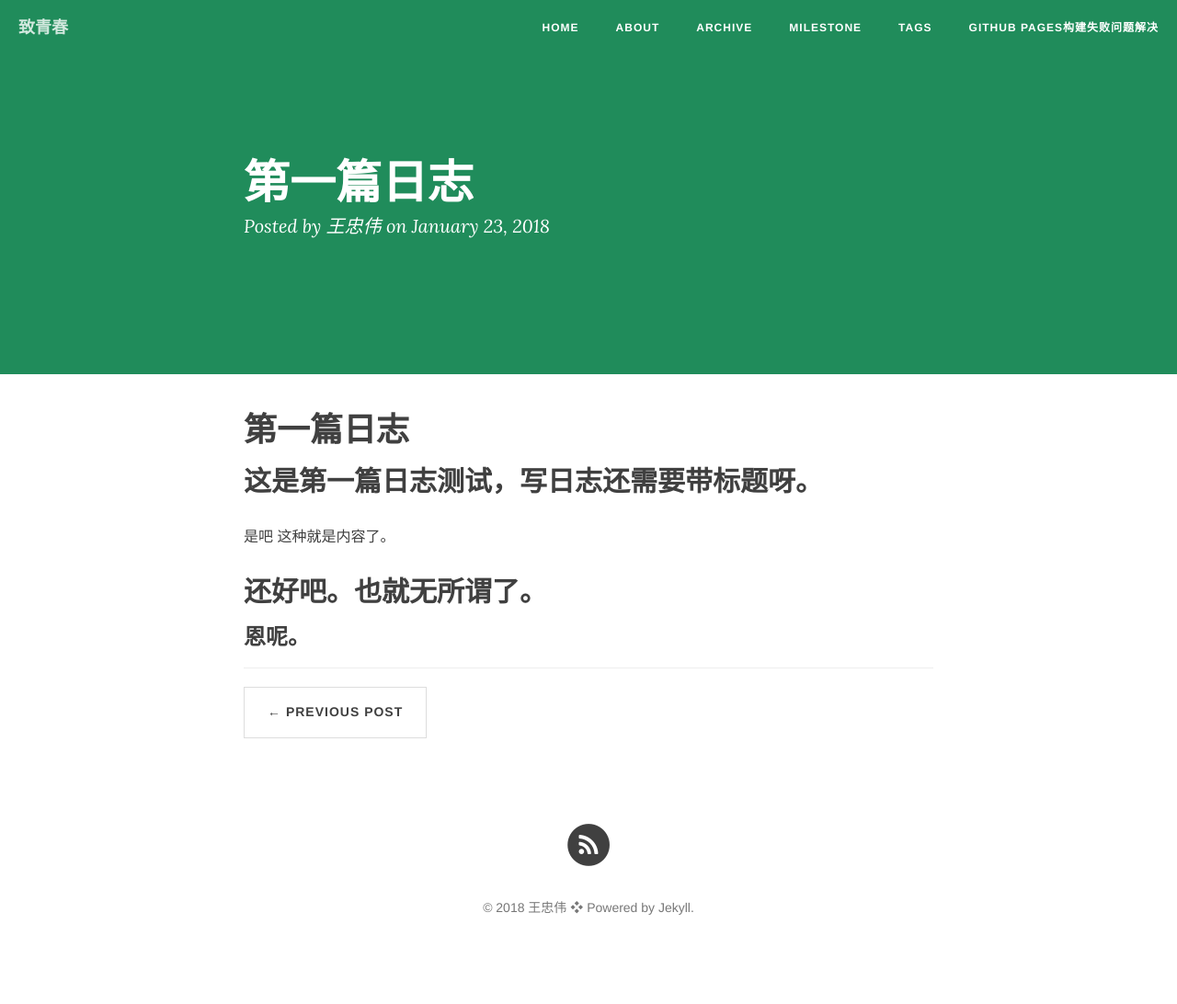
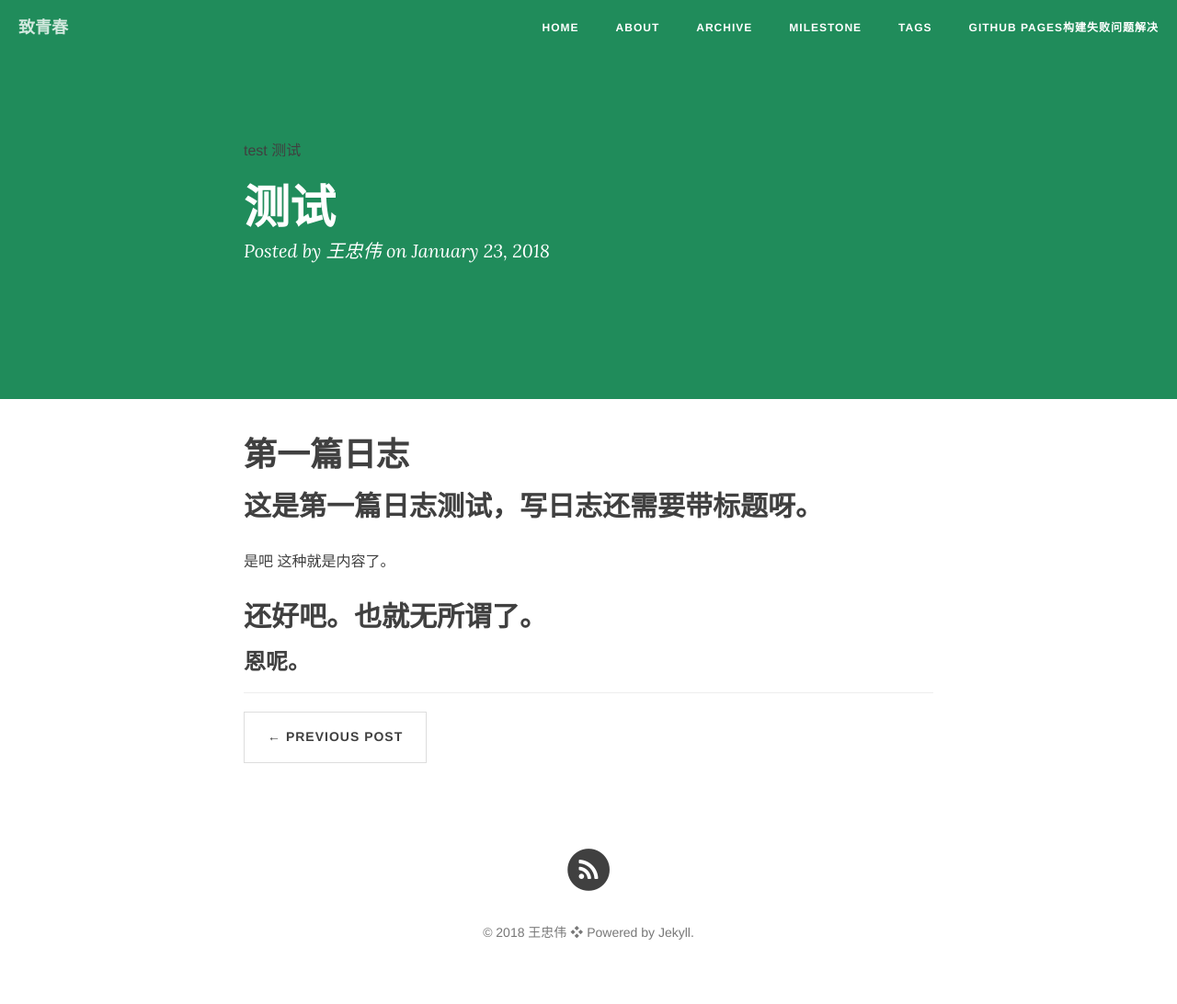
Before and after one commit to niyizhong123/niyizhong123.github.io, a Jekyll site: the page built from _posts/2018-01-23-第一篇日志.md, in a window 1280 px wide. Shown: the whole page at 92% size. Built offline with Jekyll 4.4.1, drawn with Linux system fonts in a browser that asks for light colours; nearby versions of some CDN libraries; comment, search, counter and statistics services are not loaded; before the commit the page ends 1065 px from its top, so only the background shows below that.

Commit message:
修改格式

```diff
--- a/_posts/2018-01-23-第一篇日志.md
+++ b/_posts/2018-01-23-第一篇日志.md
@@ -1,3 +1,11 @@
+---
+layout: post
+title: 测试
+date: 2018-01-23
+categories: blog
+tags: [test,测试]
+description: 日志。
+---
 # 第一篇日志
 ## 这是第一篇日志测试，写日志还需要带标题呀。
 是吧 这种就是内容了。
```
Also changed, not shown: _posts/2014-03-13-兽王和船长.md (+8 -0 lines).
